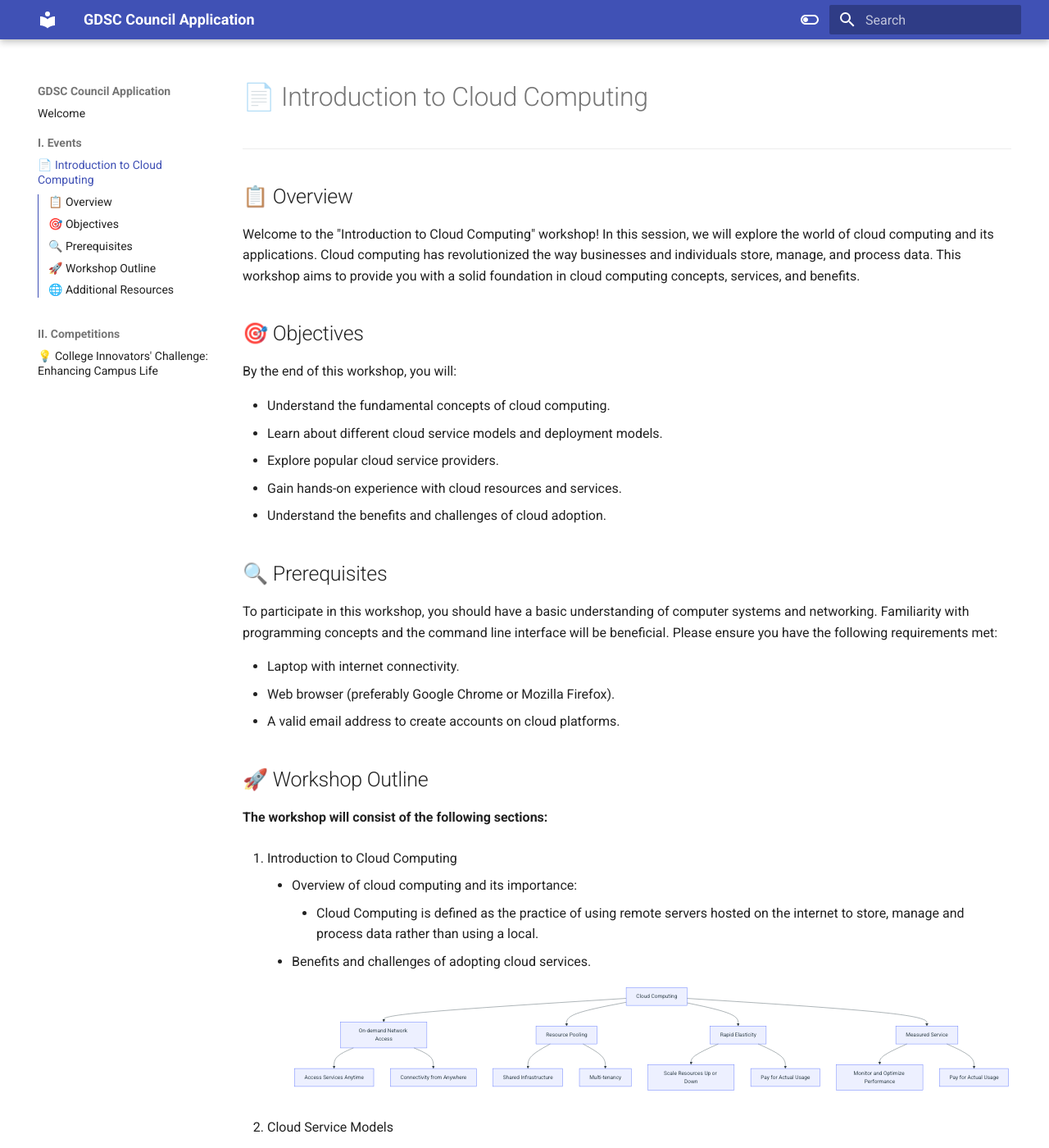
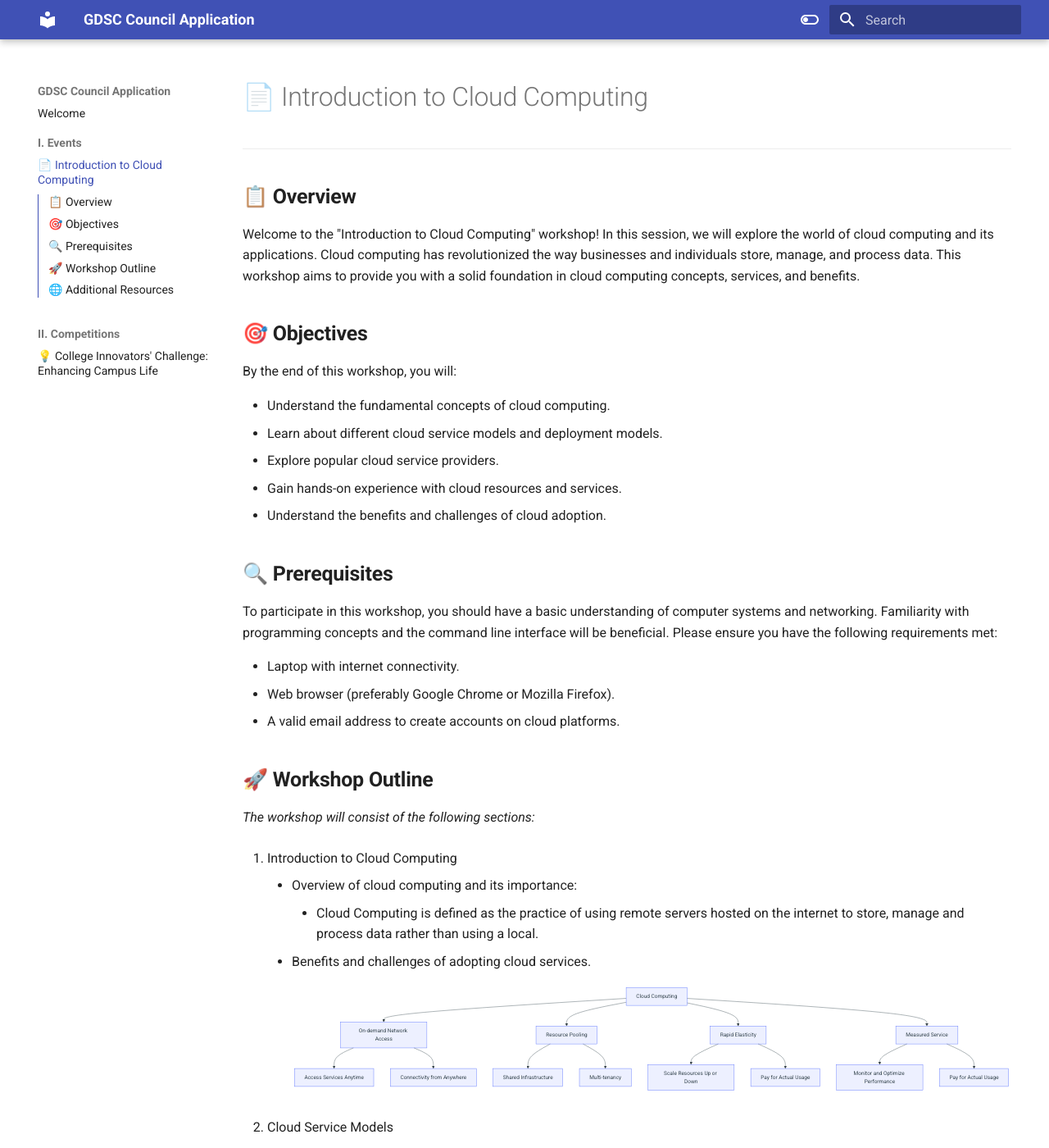
Before and after one commit to SivaaB/mkdocs_gdsc_sop, an MkDocs documentation site: the page built from docs/I. Events/Intro_to_Cloud_Computing.md, in a window 1280 px wide and 1400 px high. Shown: the whole window at 82% size. Built offline with MkDocs 1.6.1 and Material for MkDocs 9.7.7, drawn with Linux system fonts in a browser that asks for light colours; some of the changed text lies outside the part shown.

```diff
--- a/docs/I. Events/Intro_to_Cloud_Computing.md
+++ b/docs/I. Events/Intro_to_Cloud_Computing.md
@@ -1,9 +1,9 @@
 # 📄 Introduction to Cloud Computing
 ---
-## 📋 Overview
+## 📋 **Overview**
 Welcome to the "Introduction to Cloud Computing" workshop! In this session, we will explore the world of cloud computing and its applications. Cloud computing has revolutionized the way businesses and individuals store, manage, and process data. This workshop aims to provide you with a solid foundation in cloud computing concepts, services, and benefits.
 
-## 🎯 Objectives
+## 🎯 **Objectives**
 By the end of this workshop, you will:
 
 - Understand the fundamental concepts of cloud computing.
@@ -12,16 +12,16 @@ By the end of this workshop, you will:
 - Gain hands-on experience with cloud resources and services.
 - Understand the benefits and challenges of cloud adoption.
 
-## 🔍 Prerequisites
+## 🔍 **Prerequisites**
 To participate in this workshop, you should have a basic understanding of computer systems and networking. Familiarity with programming concepts and the command line interface will be beneficial. Please ensure you have the following requirements met:
 
 - Laptop with internet connectivity.
 - Web browser (preferably Google Chrome or Mozilla Firefox).
 - A valid email address to create accounts on cloud platforms.
 
-## 🚀 Workshop Outline
+## 🚀 **Workshop Outline**
 
-**The workshop will consist of the following sections:**
+*The workshop will consist of the following sections:*
 
 1. Introduction to Cloud Computing
     - Overview of cloud computing and its importance:
@@ -154,7 +154,7 @@ E --> M[Pay for Actual Usage]
 
 
 
-## 🌐 Additional Resources
+## 🌐 **Additional Resources**
 To continue your learning journey beyond this workshop, here are some recommended resources:
 
 1. Books:
```
